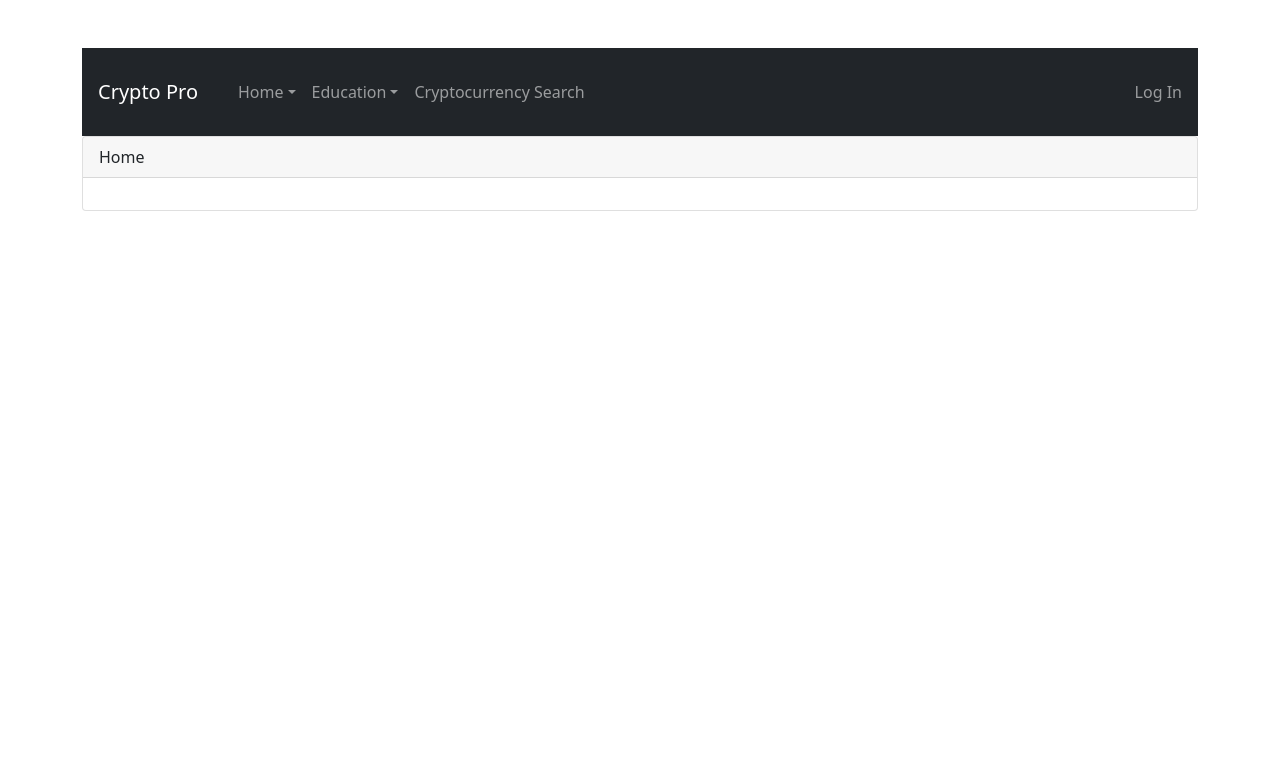
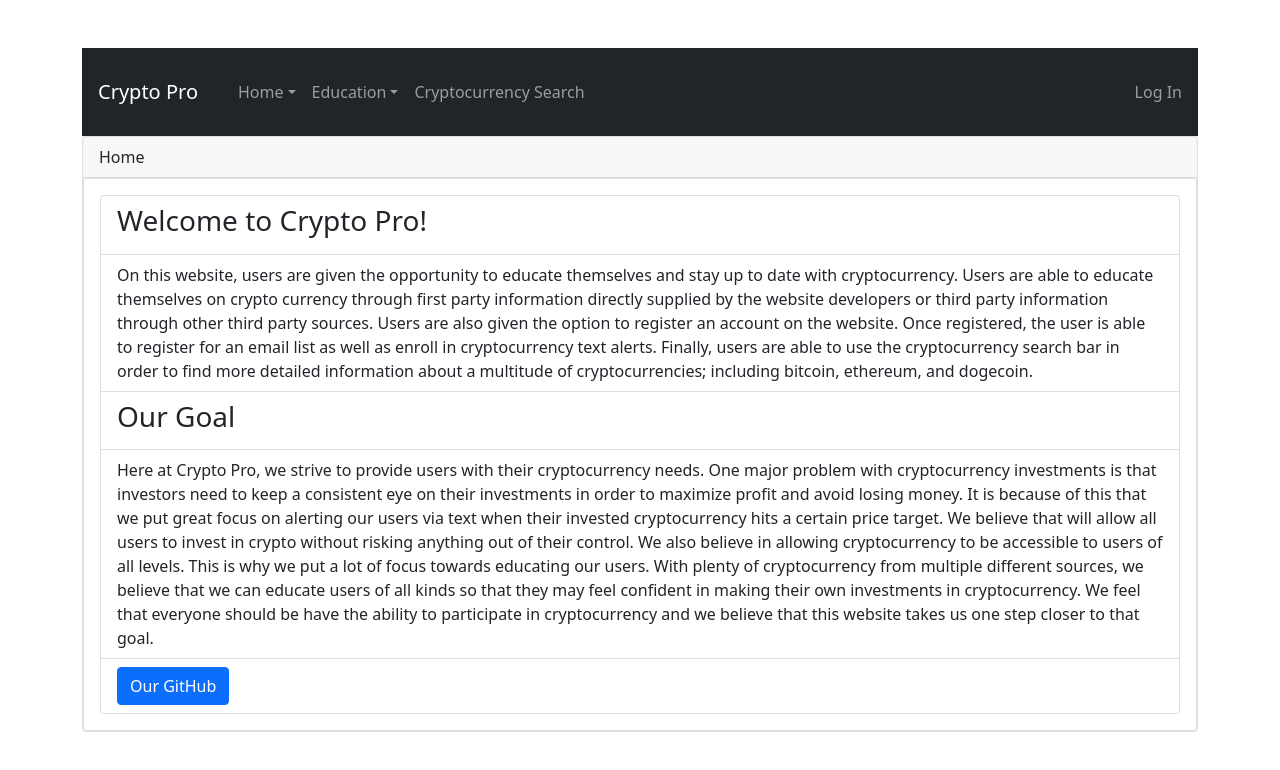
Before and after one commit to chrisgumieny/Crypto, a React (Create React App) app: page / in a window 1280 px wide. Shown: the top 770 px of the page. Built offline with nearby package versions, Linux system fonts and the light colour scheme; no server answers.

Commit message:
Adding home page information

```diff
--- a/src/components/Home.js
+++ b/src/components/Home.js
@@ -1,17 +1,43 @@
 import React from "react"
-import { Card, Button } from "react-bootstrap"
+import { Card, Button, ListGroup } from "react-bootstrap"
 import { Link } from "react-router-dom"
 
 
 export default function Home() {
 
   return (
-
     <Card className="mb-5">
-      <Card.Header> Home</Card.Header>
-      <Card.Body>
-
-      </Card.Body>
+        <Card.Header> Home</Card.Header>
+        <Card>
+            <Card.Body> <ListGroup>
+                <ListGroup.Item>
+                    <h3>Welcome to Crypto Pro!</h3>
+                </ListGroup.Item>
+                <ListGroup.Item>
+                    On this website, users are given the opportunity to educate themselves and stay up to date with cryptocurrency. Users are able to educate
+                    themselves on crypto currency through first party information directly supplied by the website developers or third party information through
+                    other third party sources. Users are also given the option to register an account on the website. Once registered, the user is able to register
+                    for an email list as well as enroll in cryptocurrency text alerts. Finally, users are able to use the cryptocurrency search bar in order to
+                    find more detailed information about a multitude of cryptocurrencies; including bitcoin, ethereum, and dogecoin.
+                </ListGroup.Item>
+                <ListGroup.Item>
+                    <h3>Our Goal</h3>
+                </ListGroup.Item>
+                <ListGroup.Item>
+                    Here at Crypto Pro, we strive to provide users with their cryptocurrency needs. One major problem with cryptocurrency investments is that
+                    investors need to keep a consistent eye on their investments in order to maximize profit and avoid losing money. It is because of this that
+                    we put great focus on alerting our users via text when their invested cryptocurrency hits a certain price target. We believe that will allow all
+                    users to invest in crypto without risking anything out of their control. We also believe in allowing cryptocurrency to be accessible to users of all
+                    levels. This is why we put a lot of focus towards educating our users. With plenty of cryptocurrency from multiple different sources, we believe that
+                    we can educate users of all kinds so that they may feel confident in making their own investments in cryptocurrency. We feel that everyone should be
+                    have the ability to participate in cryptocurrency and we believe that this website takes us one step closer to that goal.
+                </ListGroup.Item>
+                <ListGroup.Item>
+                      <Button href="https://github.com/WSU-4110/Crypto" variant="primary" target="_blank">
+                        Our GitHub</Button>
+                </ListGroup.Item>
+            </ListGroup> </Card.Body>
+        </Card>
     </Card>
   )
 }
```
